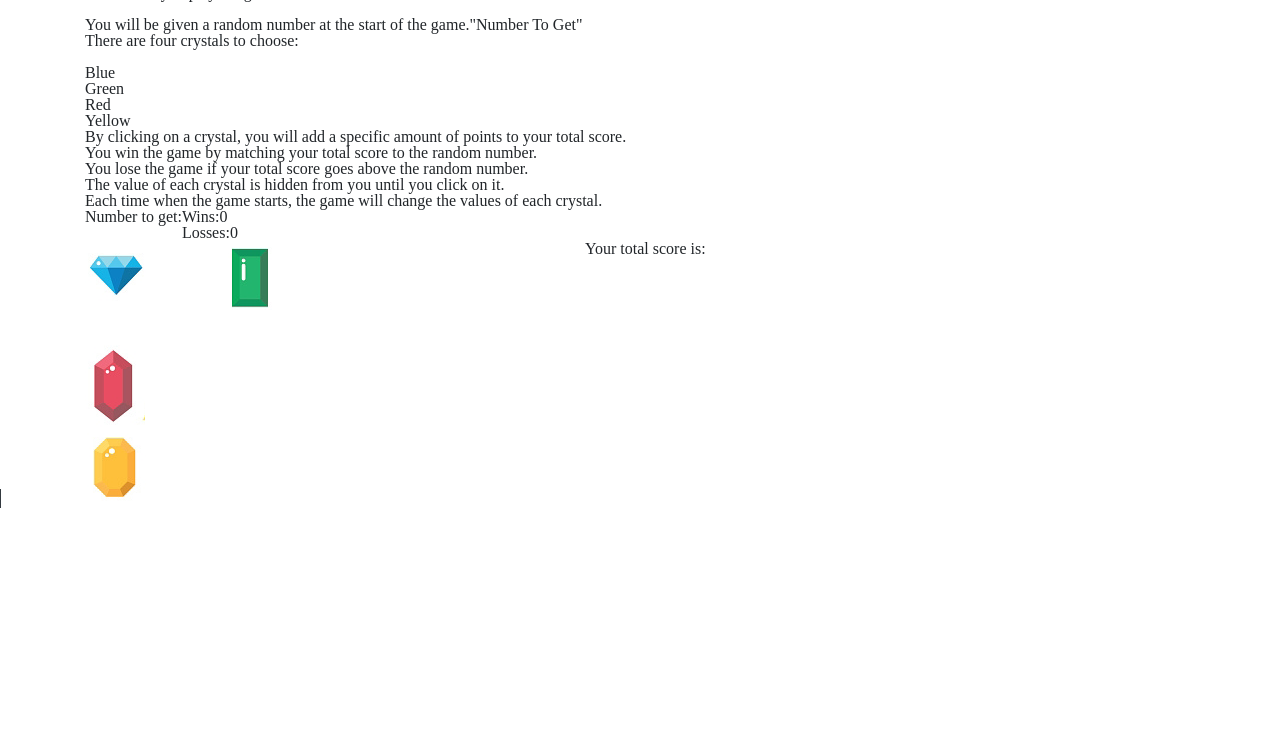
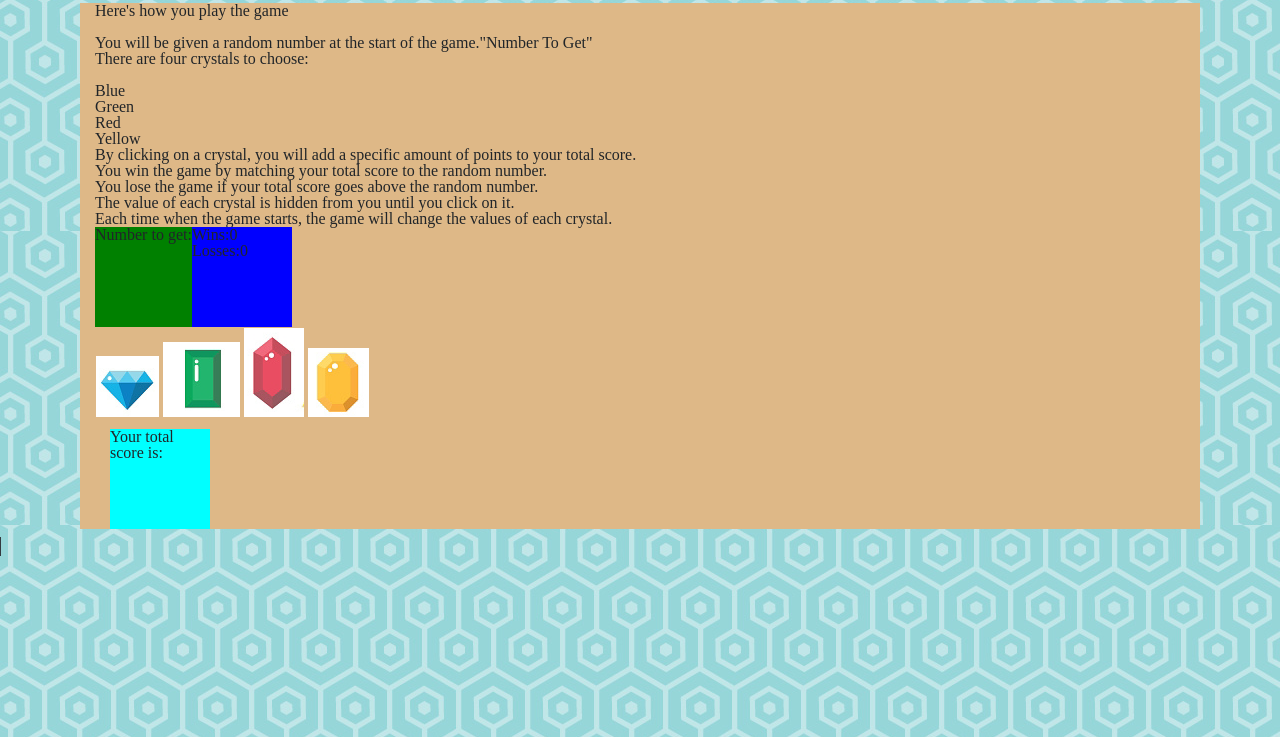
Before and after one commit to helenkhoda2019/unite-game, a plain HTML site: page assets/index.html in a window 1280 px wide. Shown: the part 63-800 px from the top of the page. Drawn offline with nearby package versions, Linux system fonts and the light colour scheme.

Commit message:
my second commit

```diff
--- a/assets/css/style.css
+++ b/assets/css/style.css
@@ -1,4 +1,4 @@
- /* body {
+ body {
      background-image: url("../images/background.png");
 
 }
@@ -26,19 +26,9 @@
 			width: 100px;
 			height: 100px;
 			display: inline-block;
-		} */
+		}
 
-.gems{height: 250px;
-	width: 500px;
-
+.gems{
+	height:100px;
+	margin:1px;
 }
-.blue{
-	height:100px;
-	width: 25%;
-float:left;
-}
-.green,.red,.yellow{
-
-	height: 100px;
-
-}
--- a/assets/index.html
+++ b/assets/index.html
@@ -14,10 +14,12 @@
 
 
 </head>
+
 <body>
     <span class="border right-0 border-dark">
         <div class="header">
-                <h1><B>Crystal Collector!!</B></h1></div><br>
+            <h1><B>Crystal Collector!!</B></h1>
+        </div><br>
 
         <div class="container">
             <div class="row">
@@ -29,7 +31,8 @@
                             <h3>Here's how you play the game</h3>
                             </br>
                             <ol>
-                            <li>You will be given a random number at the start of the game.<span>"Number To Get"</span>
+                                <li>You will be given a random number at the start of the game.<span>"Number To
+                                        Get"</span>
                                 </li>
                                 <li>There are four crystals to choose:</li><br>
 
@@ -66,17 +69,19 @@
                                 <div class="row">
                                     <div class="gems">
 
-    <div class="blue">
+
                                         <img src="../assets/images/blue.png" class=gemImage id="one" alt="Blue Gem">
-    </div>
-    <div class="green">
+
+
                                         <img src="../assets/images/green.png" class=gemImage id="two" alt="Green Gem">
-    </div>
-    <div class="Red">
-        <img src="../assets/images/red.png" class=gemImage id= "three" alt="Red Gem">
-    </div>
-    <div class="yellow">
-		<img src="../assets/images/yellow.png" class=gemImage id= "four" alt="Yellow Gem">
+
+
+                                        <img src="../assets/images/red.png" class=gemImage id="three" alt="Red Gem">
+
+
+                                        <img src="../assets/images/yellow.png" class=gemImage id="four"
+                                            alt="Yellow Gem">
+
                                     </div>
                                 </div>
 
```
Lines whose indentation alone changed are shown as unchanged.
